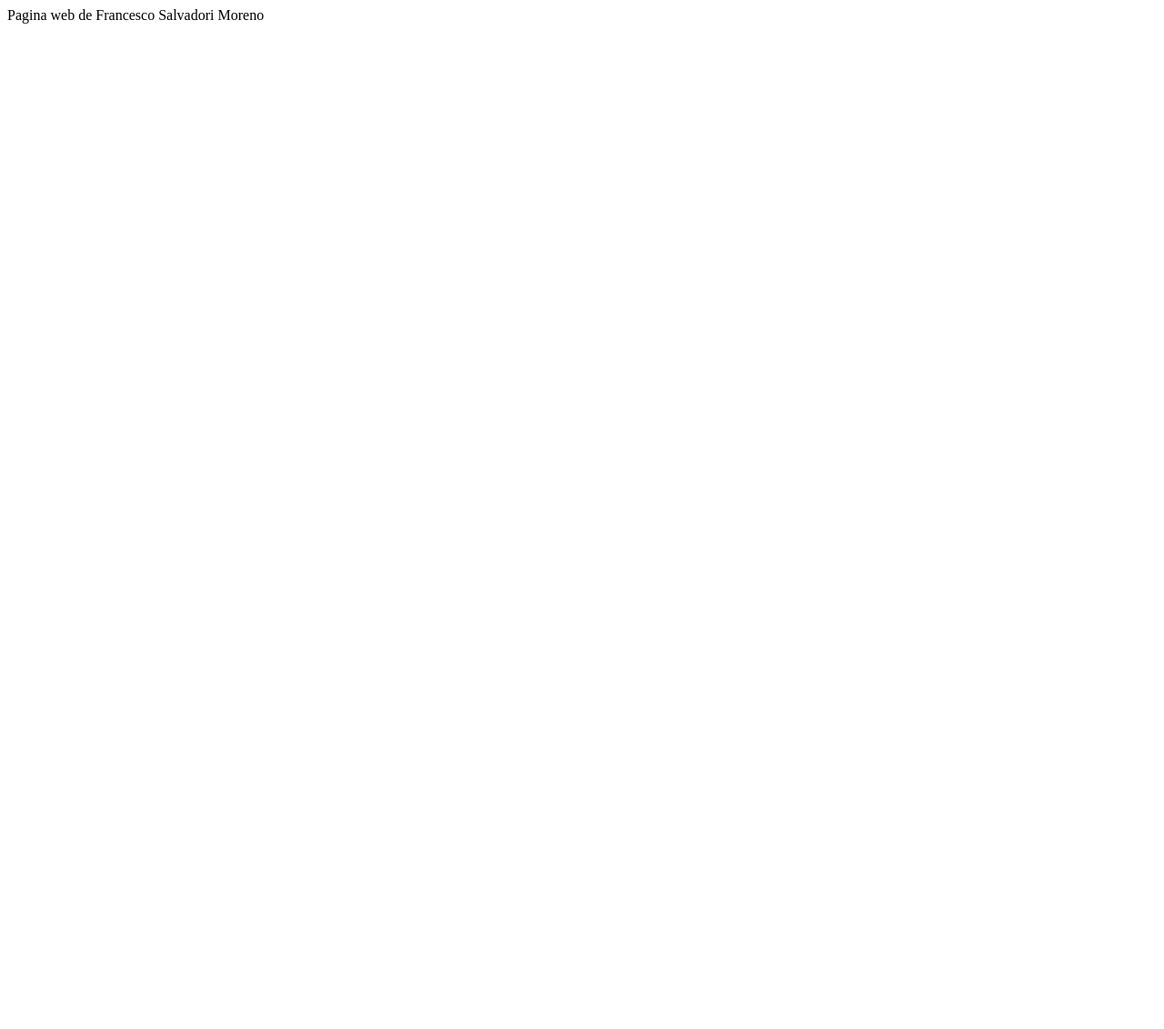
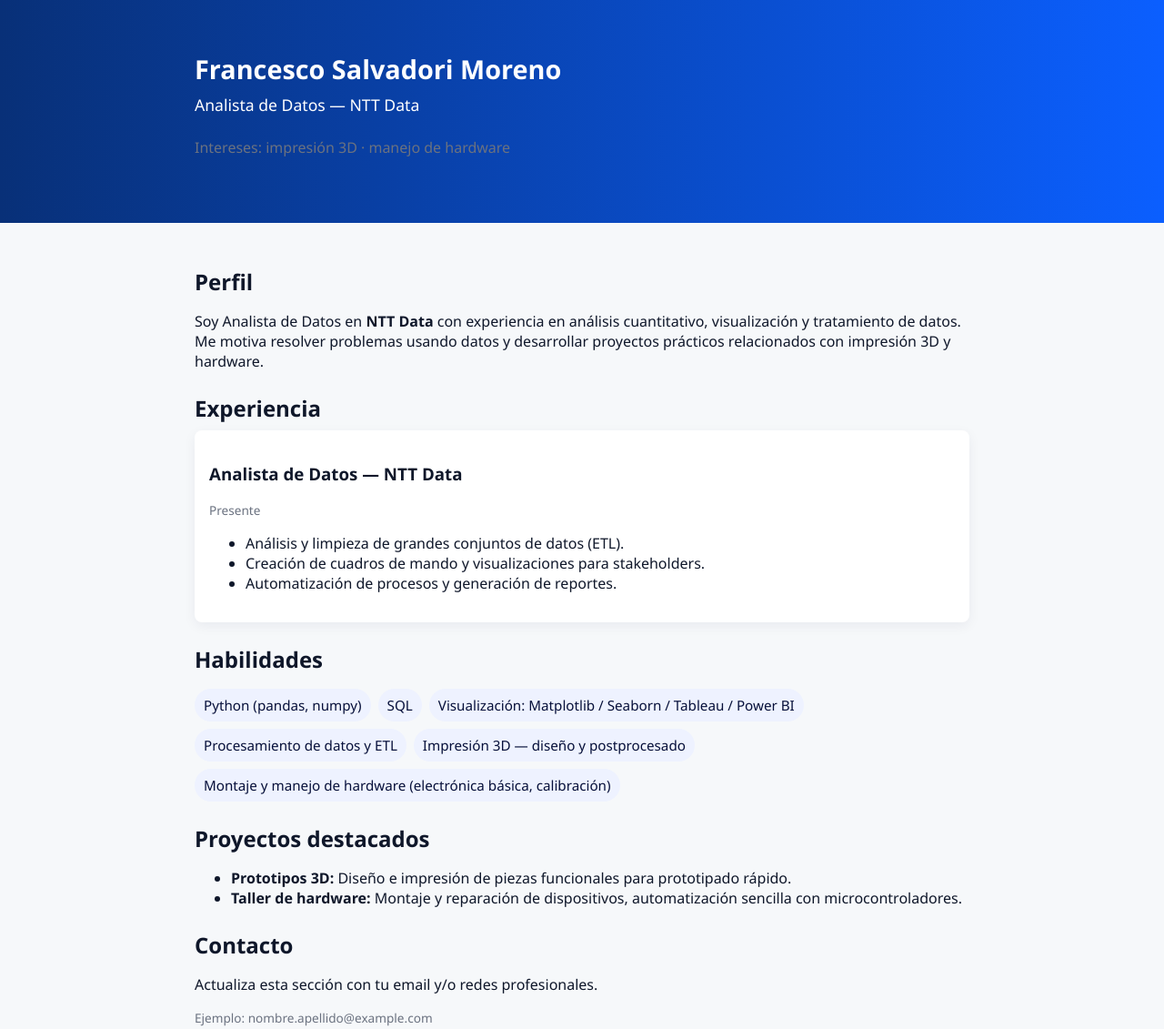
Before and after one commit to FrancescoSalva/Web, a plain HTML site: page index.html in a window 1280 px wide. Shown: the top 1131 px of the page at 91% size. Before the commit the page ends 800 px from the top, so only its background shows below. Drawn offline with Linux system fonts and the light colour scheme.

Commit message:
primera versión de Copilot

```diff
--- a/index.html
+++ b/index.html
@@ -1 +1,71 @@
-Pagina web de Francesco Salvadori Moreno
+<!doctype html>
+<html lang="es">
+	<head>
+		<meta charset="utf-8" />
+		<meta name="viewport" content="width=device-width, initial-scale=1" />
+		<title>Francesco Salvadori Moreno — Currículum</title>
+		<link rel="stylesheet" href="styles.css">
+	</head>
+	<body>
+		<header class="hero">
+			<div class="container">
+				<h1>Francesco Salvadori Moreno</h1>
+				<p class="lead">Analista de Datos — NTT Data</p>
+				<p class="muted">Intereses: impresión 3D · manejo de hardware</p>
+			</div>
+		</header>
+
+		<main class="container">
+			<section id="perfil">
+				<h2>Perfil</h2>
+				<p>Soy Analista de Datos en <strong>NTT Data</strong> con experiencia en análisis cuantitativo, visualización y tratamiento de datos. Me motiva resolver problemas usando datos y desarrollar proyectos prácticos relacionados con impresión 3D y hardware.</p>
+			</section>
+
+			<section id="experiencia">
+				<h2>Experiencia</h2>
+				<article class="card">
+					<h3>Analista de Datos — NTT Data</h3>
+					<p class="small muted">Presente</p>
+					<ul>
+						<li>Análisis y limpieza de grandes conjuntos de datos (ETL).</li>
+						<li>Creación de cuadros de mando y visualizaciones para stakeholders.</li>
+						<li>Automatización de procesos y generación de reportes.</li>
+					</ul>
+				</article>
+			</section>
+
+			<section id="habilidades">
+				<h2>Habilidades</h2>
+				<ul class="skills">
+					<li>Python (pandas, numpy)</li>
+					<li>SQL</li>
+					<li>Visualización: Matplotlib / Seaborn / Tableau / Power BI</li>
+					<li>Procesamiento de datos y ETL</li>
+					<li>Impresión 3D — diseño y postprocesado</li>
+					<li>Montaje y manejo de hardware (electrónica básica, calibración)</li>
+				</ul>
+			</section>
+
+			<section id="proyectos">
+				<h2>Proyectos destacados</h2>
+				<ul>
+					<li><strong>Prototipos 3D:</strong> Diseño e impresión de piezas funcionales para prototipado rápido.</li>
+					<li><strong>Taller de hardware:</strong> Montaje y reparación de dispositivos, automatización sencilla con microcontroladores.</li>
+				</ul>
+			</section>
+
+			<section id="contacto">
+				<h2>Contacto</h2>
+				<p>Actualiza esta sección con tu email y/o redes profesionales.</p>
+				<p class="muted small">Ejemplo: nombre.apellido@example.com</p>
+			</section>
+		</main>
+
+		<footer class="footer">
+			<div class="container">
+				<small>© Francesco Salvadori Moreno — Analista de Datos en NTT Data</small>
+			</div>
+		</footer>
+
+	</body>
+</html>
--- /dev/null
+++ b/styles.css
@@ -0,0 +1,48 @@
+/* styles.css - Estilos sencillos y responsivos para el CV */
+:root{
+  --bg:#f6f8fa;
+  --card:#ffffff;
+  --accent:#0b5fff;
+  --muted:#6b7280;
+  --text:#0f172a;
+}
+*{box-sizing:border-box}
+body{
+  margin:0;
+  font-family:Segoe UI, Roboto, "Helvetica Neue", Arial, sans-serif;
+  background:var(--bg);
+  color:var(--text);
+  -webkit-font-smoothing:antialiased;
+}
+.container{
+  max-width:900px;
+  margin:0 auto;
+  padding:24px;
+}
+.hero{
+  background:linear-gradient(90deg, #083078, #0b5fff);
+  color:white;
+  padding:32px 0;
+}
+.hero .container{display:flex;flex-direction:column;gap:8px}
+.lead{font-size:1.1rem;margin:0}
+.muted{color:var(--muted)}
+.small{font-size:.85rem}
+.card{
+  background:var(--card);
+  padding:16px;
+  border-radius:8px;
+  box-shadow:0 4px 14px rgba(12,20,60,0.06);
+  margin-bottom:16px;
+}
+h1{margin:0;font-size:1.8rem}
+h2{margin-top:24px;margin-bottom:8px}
+.skills{list-style:none;padding:0;display:flex;flex-wrap:wrap;gap:8px}
+.skills li{
+  background:#eef2ff;padding:8px 10px;border-radius:999px;font-size:.95rem;color:#07103a
+}
+footer.footer{padding:16px 0;text-align:center;color:var(--muted);margin-top:32px}
+@media (max-width:600px){
+  .container{padding:16px}
+  h1{font-size:1.4rem}
+}
```
Also changed, not shown: 1 other file.
